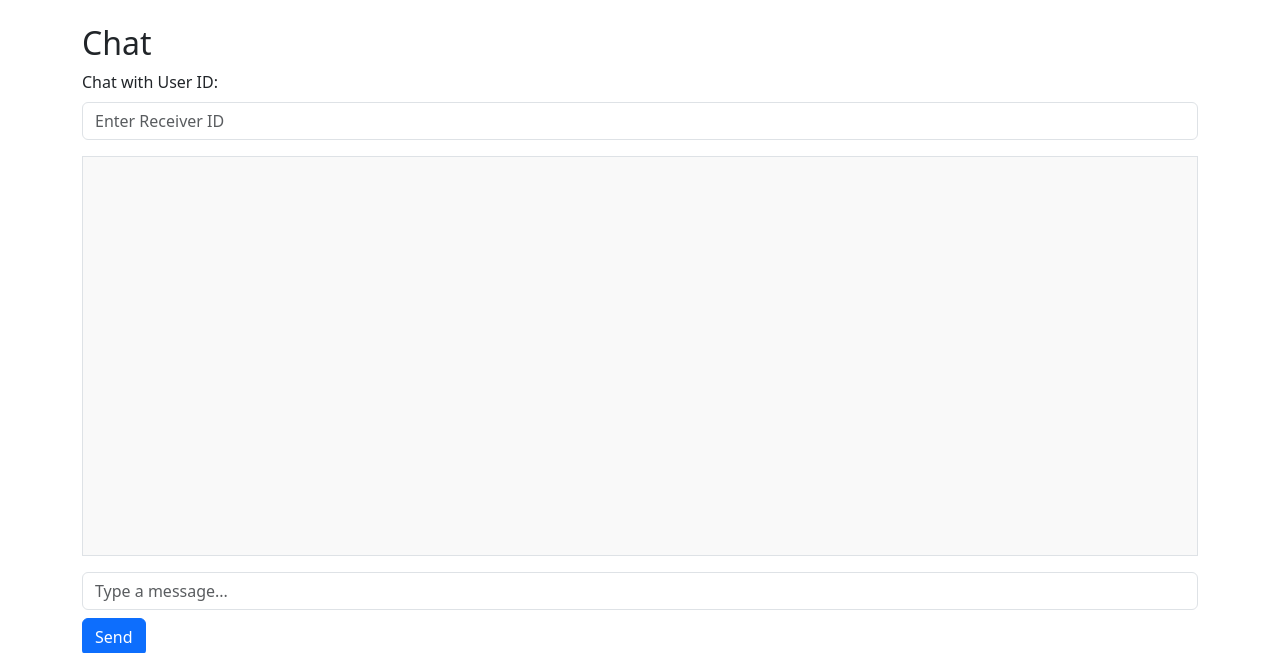
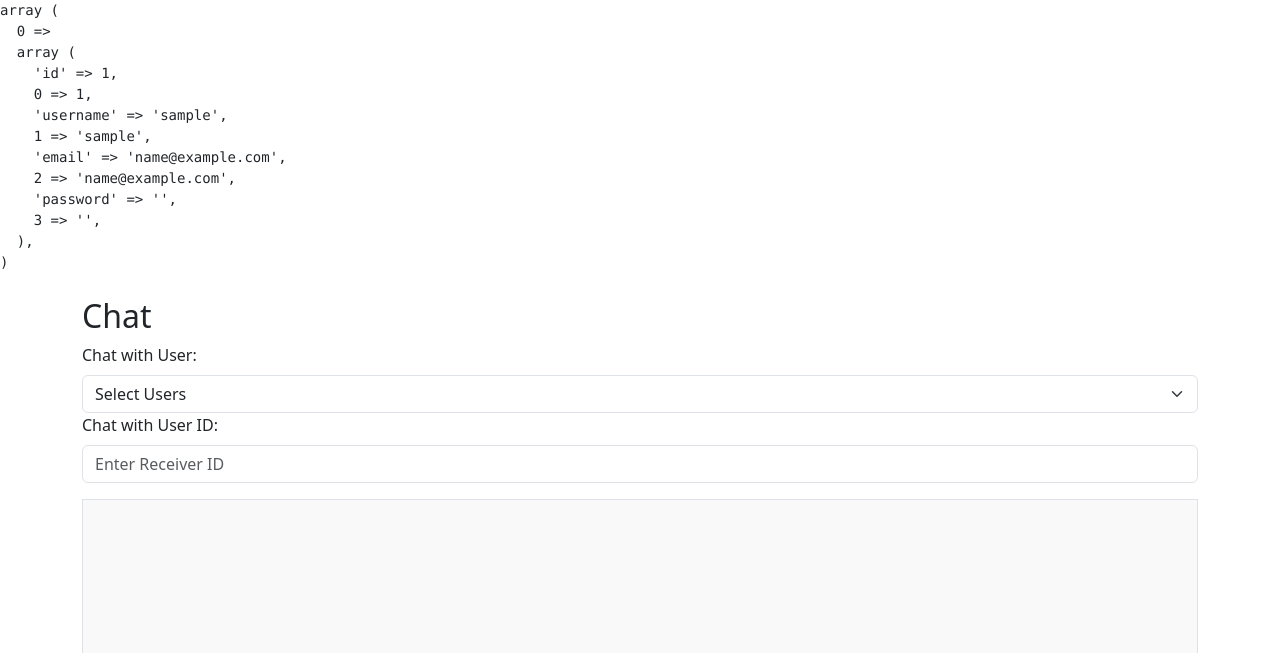
Before and after one commit to Mamonde02/project-php, a PHP site: page /frontend/views/chat.php in a window 1280 px wide. Shown: the top 653 px of the page. Run offline with PHP 8.4, Linux system fonts and the light colour scheme; the visitor is signed in with stand-in values (Sample User, id 1); some libraries are stand-ins or nearby versions.

Commit message:
display all users select tag chat

```diff
--- a/frontend/views/chat.php
+++ b/frontend/views/chat.php
@@ -1,10 +1,18 @@
 <?php
 require_once "../../backend/config/baseconfig.php";
+require_once "../../backend/config/database.php";
 session_start();
 if (!isset($_SESSION['user_id'])) {
     echo "You must be logged in to access the chat.";
     exit();
 }
+
+// fetch all the users using select element dropdown
+$stmt = $pdo->prepare("SELECT * FROM users");
+$stmt->execute();
+$users = $stmt->fetchAll();
+
+printf("<pre>%s</pre>", var_export($users, true));
 
 $logged_in_user = $_SESSION['user_id']; // Get the logged-in user's ID
 ?>
@@ -54,6 +62,15 @@ $logged_in_user = $_SESSION['user_id']; // Get the logged-in user's ID
         <h2>Chat</h2>
 
         <div class="mb-3">
+            <!-- fetch all the users using select element dropdown -->
+            <label for="receiver_id" class="form-label">Chat with User:</label>
+            <select id="receiver_id" class="form-select">
+                <option value="">Select Users</option>
+                <?php foreach ($users as $user): ?>
+                    <option value="<?php echo $user['id']; ?>"><?php echo $user['username']; ?></option>
+                <?php endforeach; ?>
+            </select>
+
             <label for="receiver_id" class="form-label">Chat with User ID:</label>
             <input type="text" id="receiver_id" class="form-control" placeholder="Enter Receiver ID">
         </div>
```
